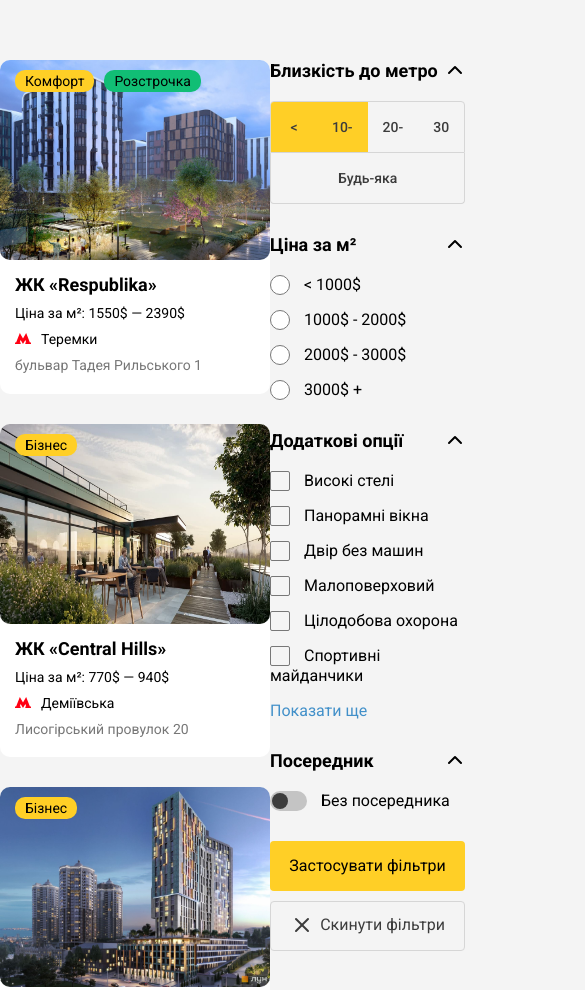
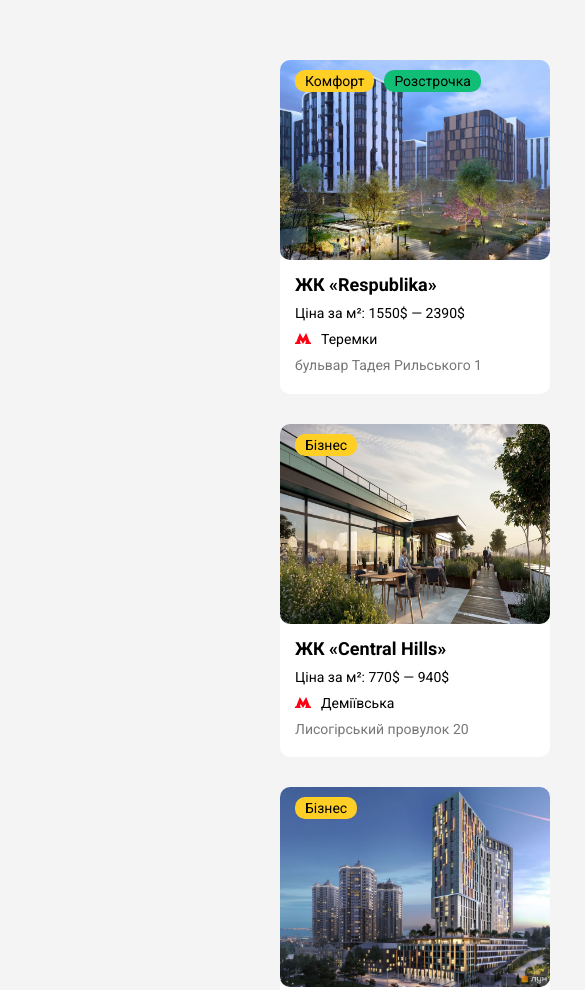
Before and after one commit to SergiyMilienko/practice-project, a plain HTML site: page index.html in a window 390 px wide. Shown: the top 990 px of the page, 585 px wide, since content can reach past the window. Drawn offline with Linux system fonts and the light colour scheme.

Commit message:
mobile adaptation

```diff
--- a/css/main.css
+++ b/css/main.css
@@ -15,10 +15,15 @@ img {
 }
 
 .container {
-    max-width: 1170px;
+    max-width: 1200px;
     margin: 0 auto;
-    padding-top: 60px;
-    padding-bottom: 60px;
+    padding: 60px 15px;
+}
+
+@media (max-width: 1200px) {
+    .container {
+        width: 830px;
+    }
 }
 
 .row {
@@ -32,6 +37,11 @@ img {
 
 .sidebar {
     width: 270px;
+    min-width: 200px;
+}
+
+.main + .sidebar {
+    margin-left: 30px;
 }
 
 a.card-link {
@@ -57,6 +67,17 @@ a.card-link:hover {
     display: flex;
     justify-content: space-between;
     flex-wrap: wrap;
+}
+
+@media (max-width: 599px) {
+
+    .sidebar {
+        display: none;
+    }
+    .cards-holder {
+        flex-direction: column;
+        align-items: center;
+    }
 }
 
 .cards-holder > .card-link {
@@ -378,10 +399,6 @@ a.card-link:hover {
     display: none;
 }
 
-.toggle {
-
-}
-
 .toggle__real{
     width: 1px;
     height: 1px;
```
